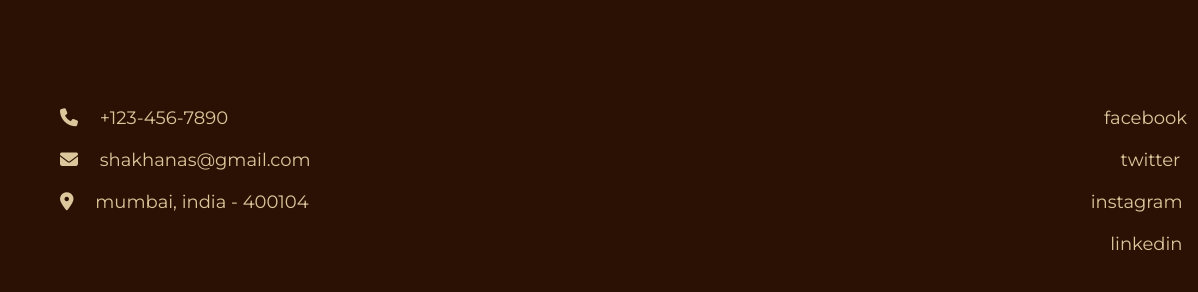
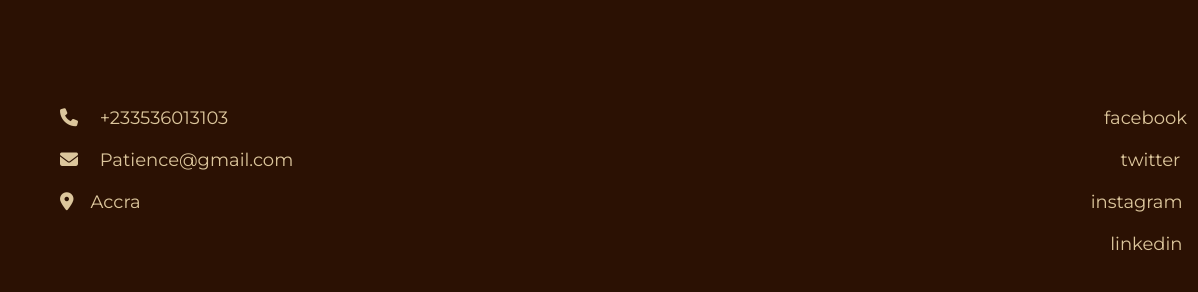
Before and after one commit to p41-coder/Website, a plain HTML site: page index.html in a window 1280 px wide. Shown: the part 4504-4796 px from the top of the page, 0-1198 px from the left. Drawn offline with nearby package versions, Linux system fonts and the light colour scheme.

Commit message:
Update index.html

```diff
--- a/index.html
+++ b/index.html
@@ -294,9 +294,9 @@
    <div class="box-container">
 
       <div class="box">
-         <a href="tel:1234567890"><i class="fas fa-phone"></i> +123-456-7890</a>
-         <a href="mailto:shakhanas@gmail.com"><i class="fas fa-envelope"></i> shakhanas@gmail.com</a>
-         <a href="#"><i class="fas fa-map-marker-alt"></i> mumbai, india - 400104</a>
+         <a href="tel:1234567890"><i class="fas fa-phone"></i> +233536013103</a>
+         <a href="mailto:shakhanas@gmail.com"><i class="fas fa-envelope"></i> Patience@gmail.com</a>
+         <a href="#"><i class="fas fa-map-marker-alt"></i>Accra</a>
       </div>
 
       <div class="box">
```
